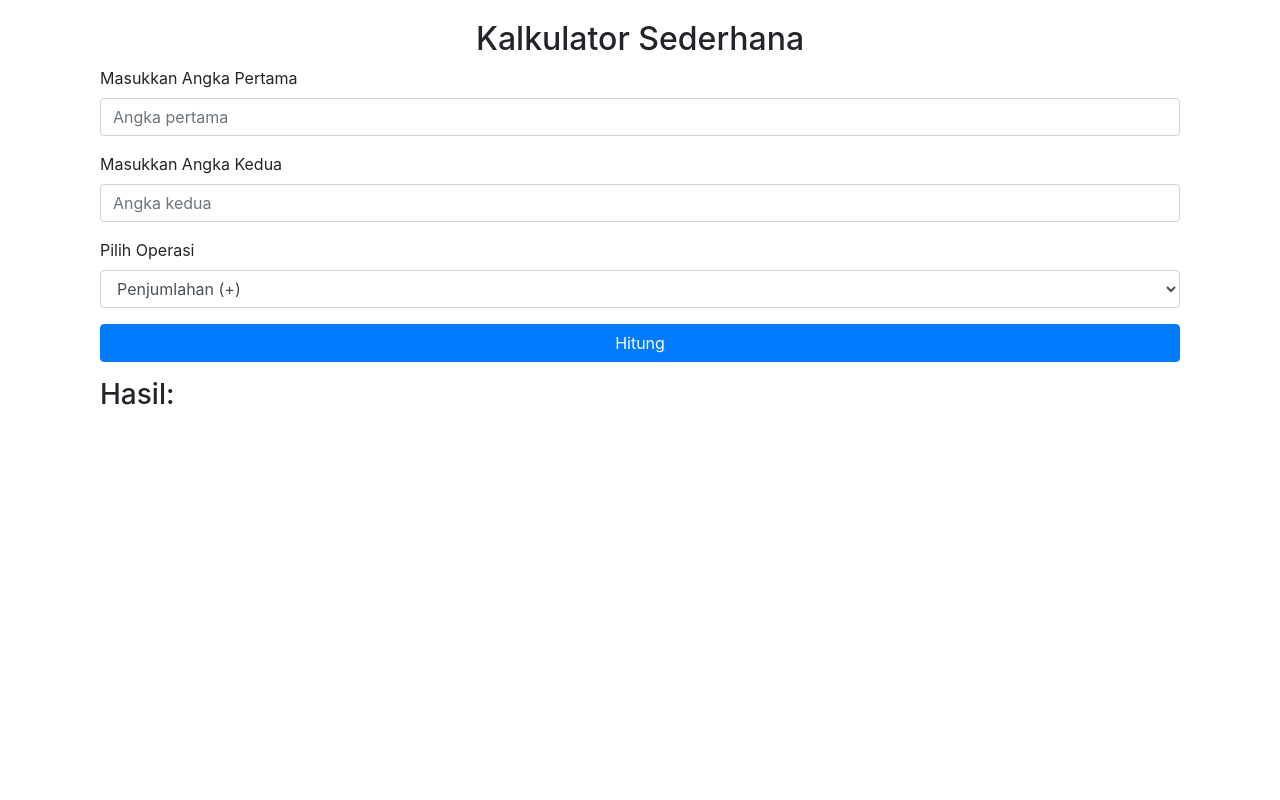
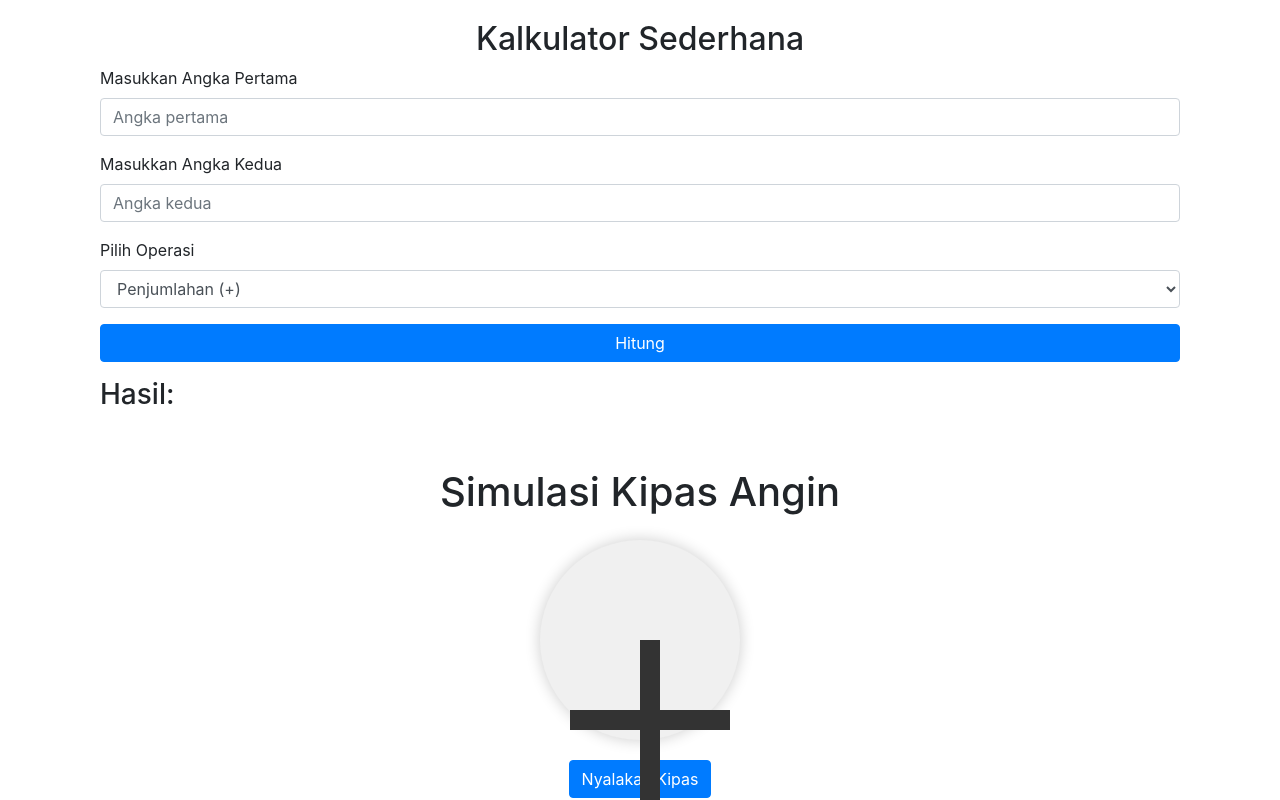
Before and after one commit to sains37/PORTOFOLIO-JEFRI-HIDAYAT, a plain HTML site: page index.html in a window 1280 px wide. Shown: the part 1842-2642 px from the top of the page. Before the commit the page ends 2262 px from the top, so only its background shows below. Drawn offline with nearby package versions, Linux system fonts and the light colour scheme.

Commit message:
Add files via upload

```diff
--- a/index.html
+++ b/index.html
@@ -23,6 +23,8 @@
 
 </head>
 <body>
+
+</style>
 
 
 
@@ -169,6 +171,91 @@
 </div>
 
 
+<style>
+  /* Styling untuk kipas angin */
+  .fan-container {
+    width: 200px;
+    height: 200px;
+    background-color: #f0f0f0;
+    border-radius: 50%;
+    position: relative;
+    box-shadow: 0 0 15px rgba(0, 0, 0, 0.2);
+    margin: auto;
+  }
+
+  /* Gaya untuk bilah kipas */
+  .fan-blade {
+    width: 20px;
+    height: 80px;
+    background-color: #333;
+    position: absolute;
+    top: 50%;
+    left: 50%;
+    transform-origin: 50% 100%;
+    transition: transform 0.1s ease-in-out;
+  }
+
+  .fan-blade:nth-child(1) { transform: rotate(0deg); }
+  .fan-blade:nth-child(2) { transform: rotate(90deg); }
+  .fan-blade:nth-child(3) { transform: rotate(180deg); }
+  .fan-blade:nth-child(4) { transform: rotate(270deg); }
+
+  /* Animasi untuk kipas angin berputar */
+  .spin {
+    animation: spin 2s linear infinite;
+  }
+
+  @keyframes spin {
+    0% { transform: rotate(0deg); }
+    100% { transform: rotate(360deg); }
+  }
+
+  /* Styling tombol */
+  .btn-toggle {
+    margin-top: 20px;
+  }
+</style>
+</head>
+
+<div class="container text-center pt-5">
+  <h1>Simulasi Kipas Angin</h1>
+
+  <!-- Kontainer kipas angin -->
+  <div class="fan-container mt-4">
+    <div class="fan-blade"></div>
+    <div class="fan-blade"></div>
+    <div class="fan-blade"></div>
+    <div class="fan-blade"></div>
+  </div>
+
+  <!-- Tombol untuk menghidupkan/mematikan kipas -->
+  <button class="btn btn-primary btn-toggle" onclick="toggleFan()">Nyalakan Kipas</button>
+</div>
+
+<!-- Menambahkan JS (untuk fungsionalitas) -->
+<script>
+  let fanIsOn = false;
+  const fanBlades = document.querySelectorAll('.fan-blade');
+  const fanButton = document.querySelector('.btn-toggle');
+
+  function toggleFan() {
+    if (fanIsOn) {
+      // Matikan kipas
+      fanBlades.forEach(blade => blade.classList.remove('spin'));
+      fanButton.innerText = 'Nyalakan Kipas';
+    } else {
+      // Nyalakan kipas
+      fanBlades.forEach(blade => blade.classList.add('spin'));
+      fanButton.innerText = 'Matikan Kipas';
+    }
+    fanIsOn = !fanIsOn;
+  }
+</script>
+
+<!-- Menambahkan Bootstrap JS dan jQuery -->
+<script src="https://code.jquery.com/jquery-3.5.1.slim.min.js"></script>
+<script src="https://cdn.jsdelivr.net/npm/@popperjs/core@2.5.3/dist/umd/popper.min.js"></script>
+<script src="https://stackpath.bootstrapcdn.com/bootstrap/4.5.2/js/bootstrap.min.js"></script>
 
 
 <!-- Link to Bootstrap JS (optional, for interactive elements like modals or dropdowns) -->
@@ -255,3 +342,5 @@
     }
 
   </script>
+   <script src="script.js"></script>
+  </body>
--- /dev/null
+++ b/script.js
@@ -0,0 +1,16 @@
+let fanIsOn = false;
+const fanBlades = document.querySelectorAll('.fan-blade');
+const fanButton = document.querySelector('.btn-toggle');
+
+function toggleFan() {
+  if (fanIsOn) {
+    // Matikan kipas
+    fanBlades.forEach(blade => blade.classList.remove('spin'));
+    fanButton.innerText = 'Nyalakan Kipas';
+  } else {
+    // Nyalakan kipas
+    fanBlades.forEach(blade => blade.classList.add('spin'));
+    fanButton.innerText = 'Matikan Kipas';
+  }
+  fanIsOn = !fanIsOn;
+}
--- /dev/null
+++ b/style.css
@@ -0,0 +1,41 @@
+/* Styling untuk kipas angin */
+.fan-container {
+    width: 200px;
+    height: 200px;
+    background-color: #f0f0f0;
+    border-radius: 50%;
+    position: relative;
+    box-shadow: 0 0 15px rgba(0, 0, 0, 0.2);
+    margin: auto;
+  }
+
+  /* Gaya untuk bilah kipas */
+  .fan-blade {
+    width: 20px;
+    height: 80px;
+    background-color: #333;
+    position: absolute;
+    top: 50%;
+    left: 50%;
+    transform-origin: 50% 100%;
+    transition: transform 0.1s ease-in-out;
+  }
+
+  .fan-blade:nth-child(1) { transform: rotate(0deg); }
+  .fan-blade:nth-child(2) { transform: rotate(90deg); }
+  .fan-blade:nth-child(3) { transform: rotate(180deg); }
+  .fan-blade:nth-child(4) { transform: rotate(270deg); }
+
+  /* Animasi untuk kipas angin berputar */
+  .spin {
+    animation: spin 2s linear infinite;
+  }
+  @keyframes spin {
+    0% { transform: rotate(0deg); }
+    100% { transform: rotate(360deg); }
+  }
+
+  /* Styling tombol */
+  .btn-toggle {
+    margin-top: 20px;
+  }
```
Also changed, not shown: index2.html (added, +86 -0 lines), DD/540d5f6d37de5725d31730ac5182dfab.jpg (added), DD/7c806db9-44df-4898-b7bd-bc4304508a8d.jpg (added), DD/IMG_20240501_112856.jpg (added), DD/d91c8c7a-2eb0-4834-b626-a23f9136e239.jpg (added), DD/e4bcba367213ccff03f42b3c9b50b4ec.jpg (added), DD/reface-2024-01-27-03-25-21.jpg (added).
